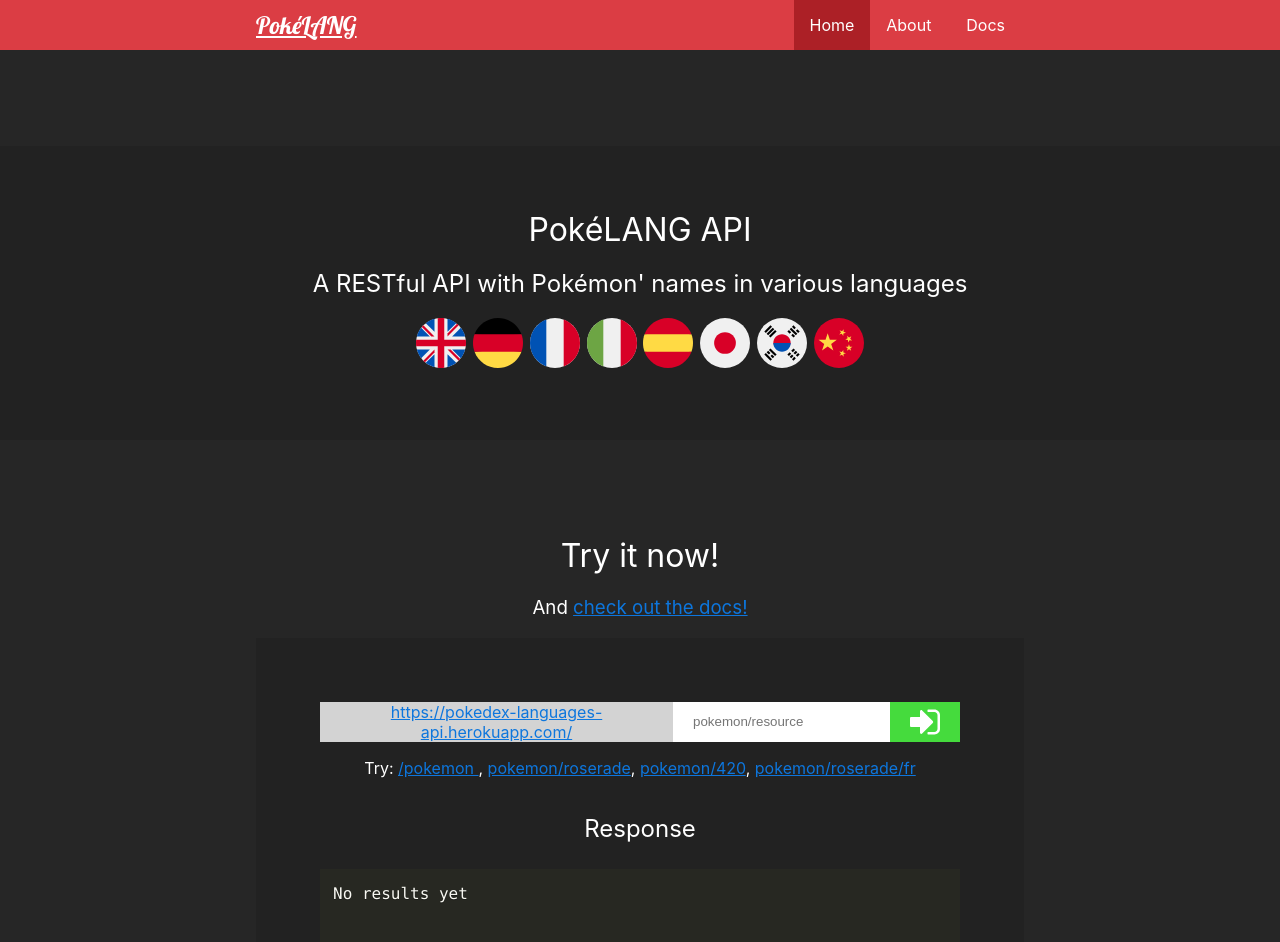
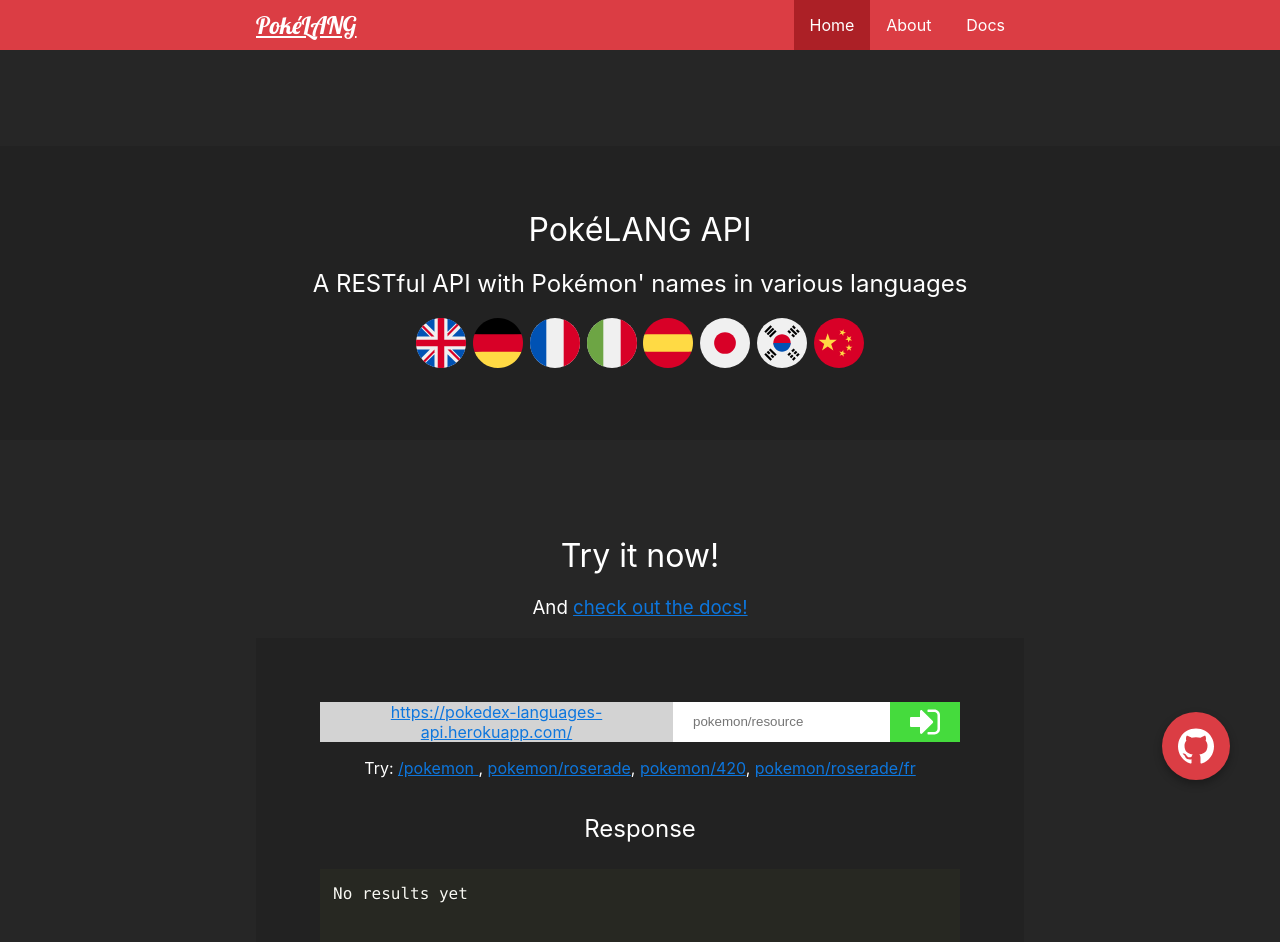
Before and after one commit to jakubmoryc/pokedex-languages-api-docs, a React (Create React App) app: page / in a window 1280 px wide. Shown: the top 942 px of the page. Built offline with nearby package versions, Linux system fonts and the light colour scheme.

Commit message:
added github link

```diff
--- a/src/App.js
+++ b/src/App.js
@@ -15,6 +15,8 @@
 import About from './components/About/About';
 import Docs from './components/Docs/Docs';
 import Footer from './components/Footer/Footer';
+
+import GitHubButton from './components/GitHubButton/GitHubButton'
 
 class App extends React.Component {
   state = {
@@ -97,6 +99,7 @@
           <Footer/>
           {this.state.horizontalWidth}
         </div>
+        <GitHubButton/>
       </Router>
     );
 
--- /dev/null
+++ b/src/components/GitHubButton/GitHubButton.js
@@ -0,0 +1,17 @@
+import React from 'react'
+
+import github from '../../icons/github-logo.svg'
+
+export default function GitHubButton() {
+    return (
+            <a  className="github-button"
+                href="https://github.com/jakubmoryc/pokelang-rest-api-documentation"
+                target="_blank" rel="noopener noreferrer"
+                title="See code on GitHub"
+            >
+                <div>
+                    <img src={github}alt=""></img>
+                </div>
+            </a>
+    )
+}
--- a/src/css/app.css
+++ b/src/css/app.css
@@ -222,6 +222,33 @@
 .content img {
   height: auto;
   width: 100%; }
+
+.github-button {
+  position: fixed;
+  bottom: 20px;
+  right: 50px;
+  padding: 1rem;
+  background: #db3d44;
+  border-radius: 50%;
+  display: flex;
+  justify-content: center;
+  align-items: center;
+  box-shadow: rgba(0, 0, 0, 0.3) 0px 4px 8px; }
+  @media (max-width: 1200px) {
+    .github-button {
+      padding: 0.66rem; } }
+  .github-button div {
+    display: flex;
+    justify-content: center;
+    align-items: center; }
+    .github-button div img {
+      height: 36px;
+      width: 36px;
+      filter: invert(100%); }
+      @media (max-width: 1200px) {
+        .github-button div img {
+          height: 24px;
+          width: 24px; } }
 
 .navbar {
   height: 50px;
--- a/src/scss/app.scss
+++ b/src/scss/app.scss
@@ -34,6 +34,7 @@
 
 @import './code/code';
 @import './tableOfContents/tableOfContents';
+@import './github-button/github-button';
 
 @import './navbar/navbar';
 @import './homepage/homepage';
--- /dev/null
+++ b/src/scss/github-button/_github-button.scss
@@ -0,0 +1,36 @@
+.github-button {
+    position: fixed;
+    bottom: 20px;
+    right: 50px;
+
+    padding: 1rem;
+    background: $accent-color;
+    border-radius: 50%;
+
+    display: flex;
+    justify-content: center;
+    align-items: center;
+    box-shadow: rgba(0, 0, 0, 0.3) 0px 4px 8px;
+
+    @include for-desktop-below {
+        padding: 0.66rem;
+    }
+
+    div {
+        display: flex;
+        justify-content: center;
+        align-items: center;
+
+        img {
+            height: 36px;
+            width: 36px;
+            filter: invert(100%);
+
+            @include for-desktop-below {
+                height: 24px;
+                width: 24px;
+            }
+        }
+    }
+
+}
```
Also changed, not shown: src/scss/docs/docs.css (deleted, +0 -65 lines), src/icons/github-logo.svg (added), 1 other file (tests, documents, lock files or other folders).
